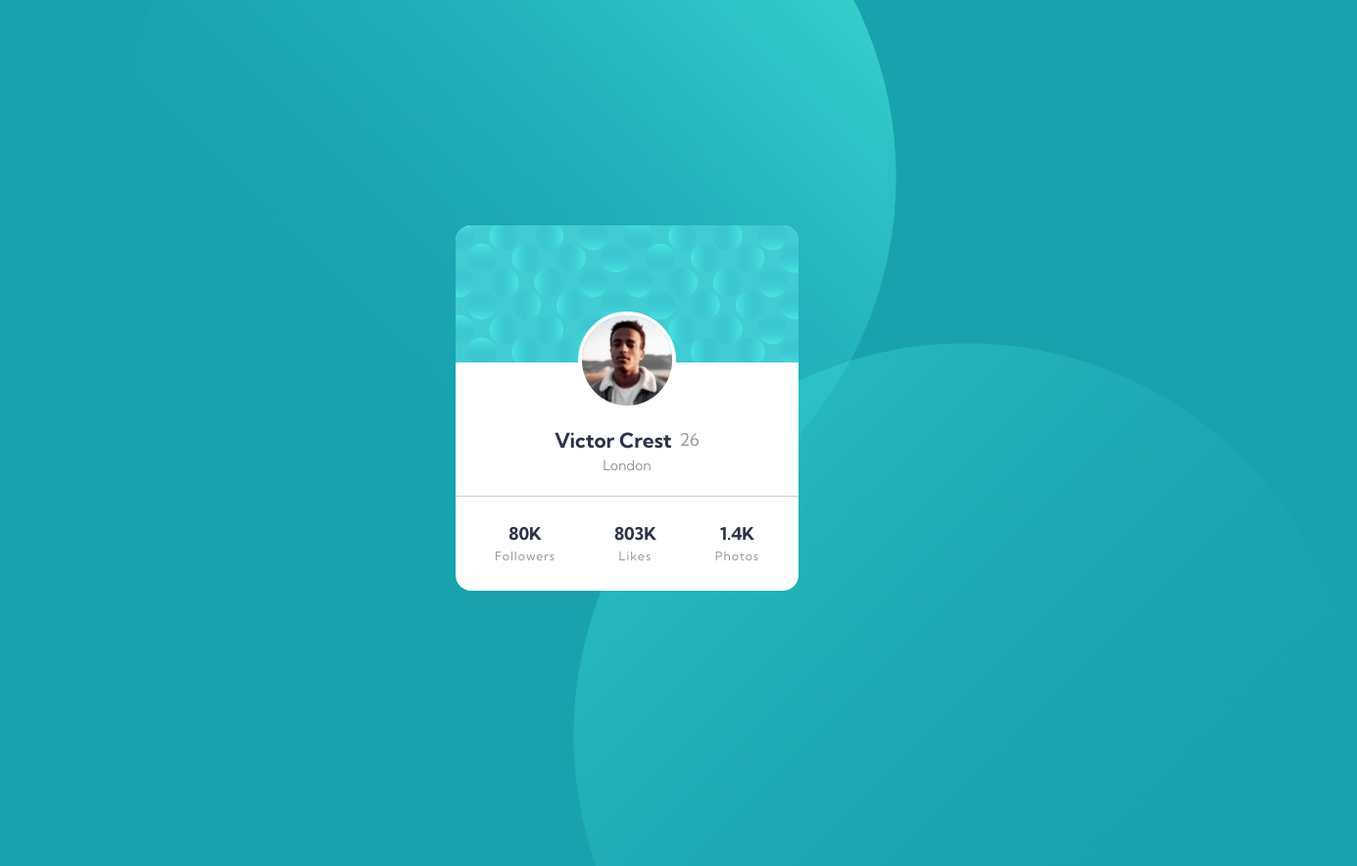
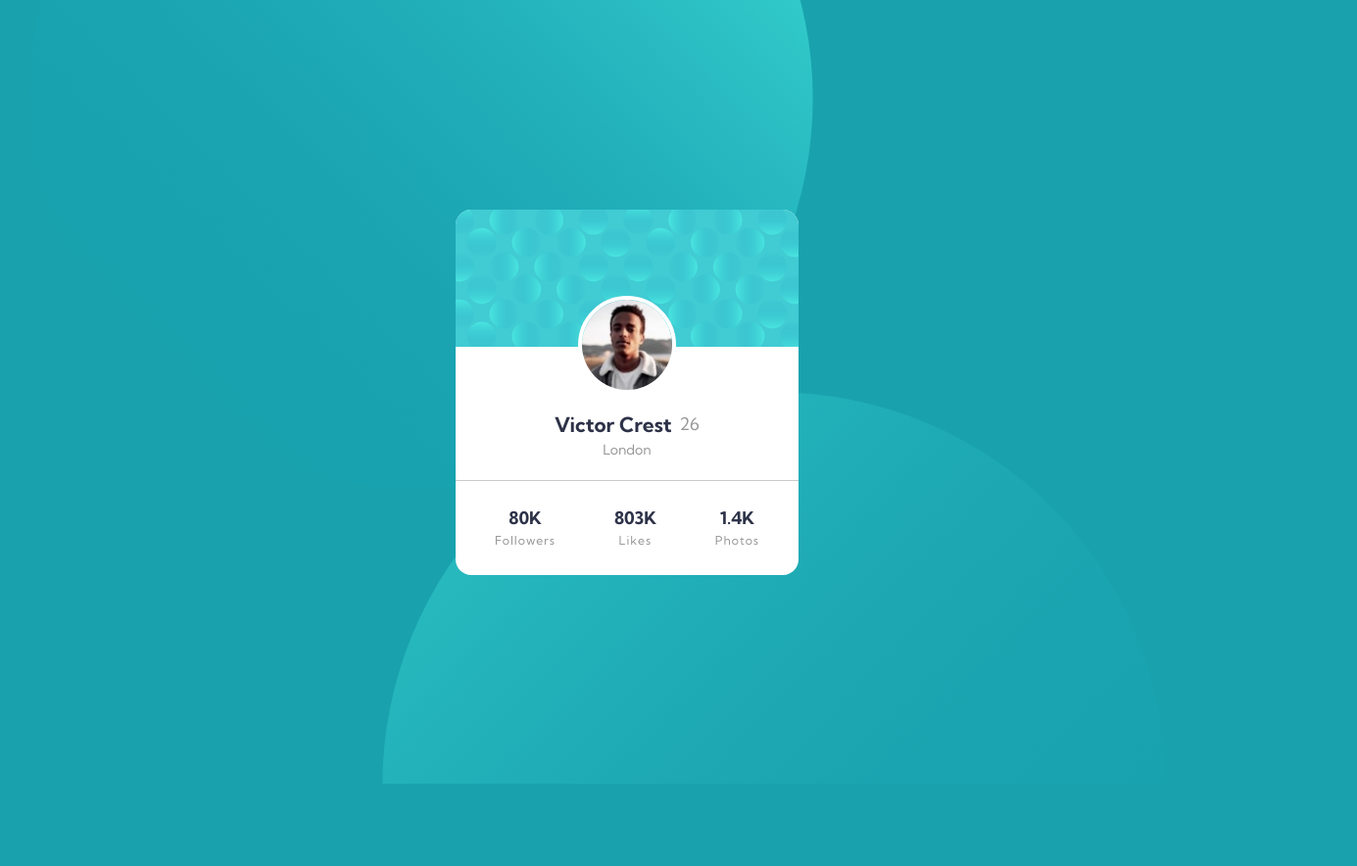
Before and after one commit to ErrorCode710/profile-card-component-main, a plain HTML site: page index.html in a window 1280 px wide. Shown: the whole page at 98% size, 1385 px wide, since content can reach past the window. After the commit the page ends 800 px from the top, so only its background shows below. Drawn offline with Linux system fonts and the light colour scheme.

Commit message:
Some edit

```diff
--- a/style.css
+++ b/style.css
@@ -88,7 +88,7 @@ body {
   place-content: center;
   background-color: var(--clr-primary-900);
   text-align: center;
-  margin: 1rem;
+
   min-height: 100vh;
 }
 /* Card Styling */
@@ -175,26 +175,11 @@ hr {
 
 /* Background */
 
-.top-bg {
-  position: absolute;
-  background-image: url("images/bg-pattern-top.svg");
-  background-size: contain;
+body {
+  background-image: url(/images/bg-pattern-top.svg),
+    url(/images/bg-pattern-bottom.svg);
   background-repeat: no-repeat;
-  height: 100vh;
-  width: 100vh;
-  top: -450px;
-  left: -350px;
+  background-attachment: fixed, fixed;
+  background-size: contain, contain;
+  background-position: left 30px top -300px, right 90px bottom -400px;
 }
-.bottom-bg {
-  position: absolute;
-  background-image: url("/images/bg-pattern-bottom.svg");
-  background-size: contain;
-  background-repeat: no-repeat;
-  height: 100vh;
-  width: 100vh;
-  top: 120px;
-  left: 120px;
-}
-.container {
-  position: relative;
-}
```
